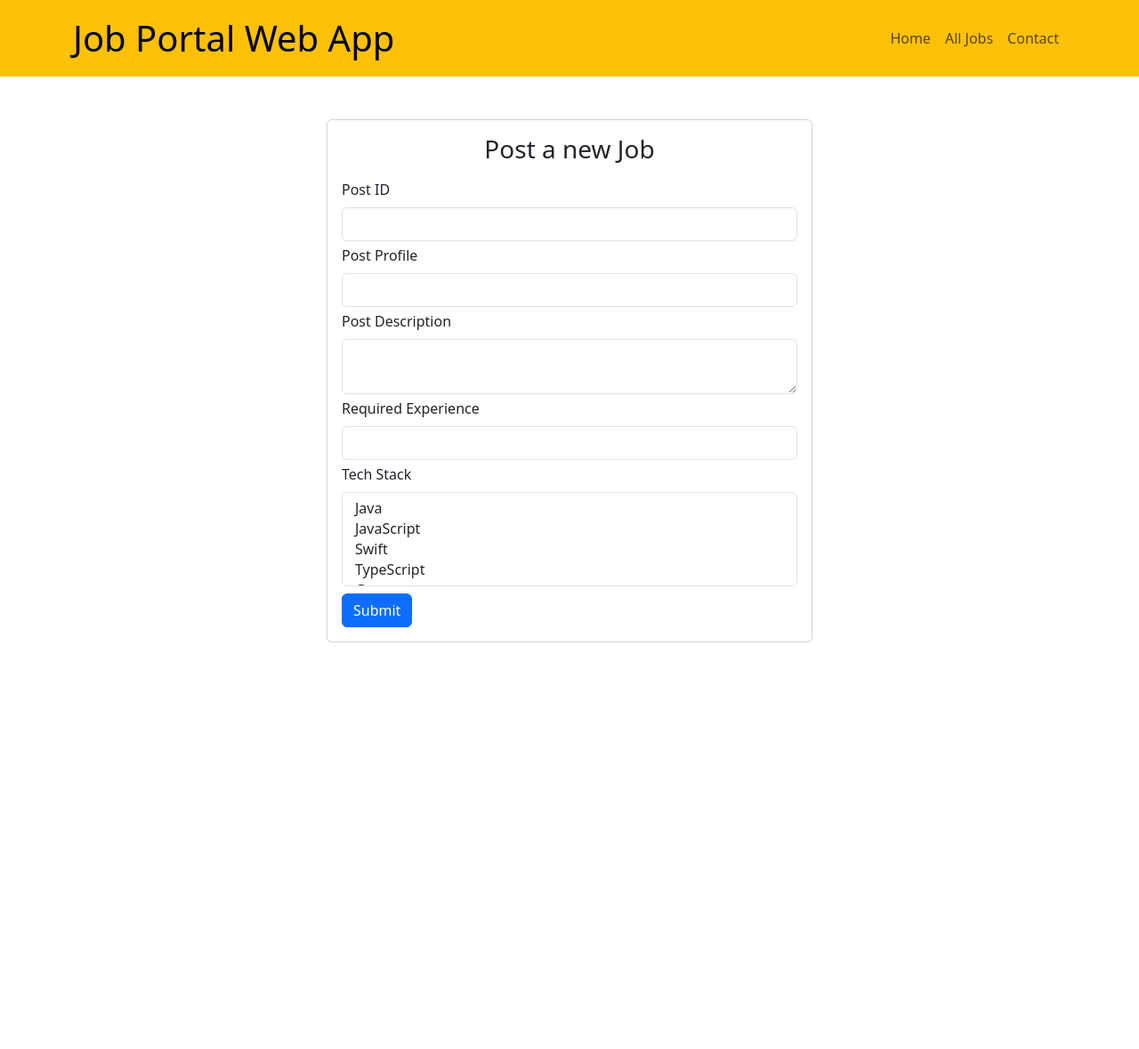
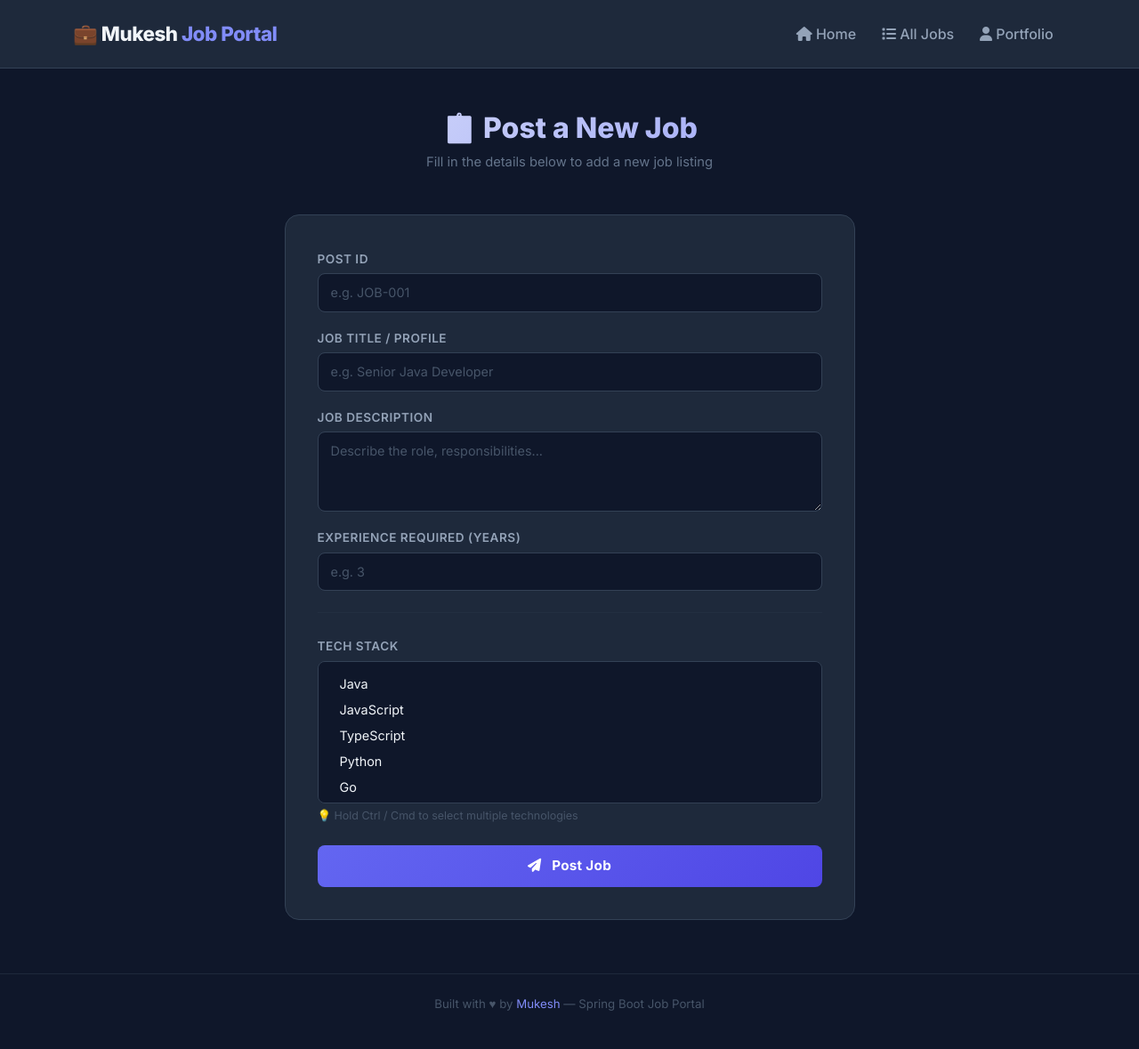
Before and after one commit to mukesh-sm-fsjwd/JobPortal, a Java web app: page /addjob in a window 1280 px wide. Shown: the whole page at 89% size. Before the commit the page ends 722 px from the top, so only its background shows below. Run offline with Spring Boot 4, a stand-in JSP engine, Linux system fonts and the light colour scheme.

Commit message:
Redesign addjob.jsp - dark navy theme, clean form layout

```diff
--- a/src/main/webapp/views/addjob.jsp
+++ b/src/main/webapp/views/addjob.jsp
@@ -7,202 +7,328 @@
 <head>
     <meta charset="UTF-8">
     <meta name="viewport" content="width=device-width, initial-scale=1">
-    <title>Telusko Job Portal</title>
-
-    <link
-            href="https://cdn.jsdelivr.net/npm/bootstrap@5.3.2/dist/css/bootstrap.min.css"
-            rel="stylesheet"
+    <title>Post a Job - Mukesh Job Portal</title>
+    <link href="https://fonts.googleapis.com/css2?family=Inter:wght@400;500;600;700;800&display=swap" rel="stylesheet">
+    <link href="https://cdn.jsdelivr.net/npm/bootstrap@5.3.2/dist/css/bootstrap.min.css" rel="stylesheet"
           integrity="sha384-T3c6CoIi6uLrA9TneNEoa7RxnatzjcDSCmG1MXxSR1GAsXEV/Dwwykc2MPK8M2HN"
           crossorigin="anonymous">
+    <link rel="stylesheet" href="https://cdnjs.cloudflare.com/ajax/libs/font-awesome/6.5.0/css/all.min.css">
+    <style>
+        * {
+            margin: 0;
+            padding: 0;
+            box-sizing: border-box;
+        }
 
-    <link rel="stylesheet" type="text/css" href="style.css">
-    <link rel="stylesheet" type="text/css" href="style1.css">
+        body {
+            font-family: 'Inter', sans-serif;
+            background-color: #0f172a;
+            color: #f1f5f9;
+            min-height: 100vh;
+        }
 
+        /* Navbar */
+        .navbar {
+            background-color: #1e293b !important;
+            border-bottom: 1px solid #334155;
+            padding: 1rem 0;
+        }
+
+        .navbar-brand {
+            color: #818cf8 !important;
+            font-weight: 800;
+            font-size: 1.4rem !important;
+            letter-spacing: -0.5px;
+        }
+
+        .navbar-brand span {
+            color: #f1f5f9;
+        }
+
+        .nav-link {
+            color: #94a3b8 !important;
+            font-weight: 500;
+            transition: color 0.2s ease;
+            padding: 0.4rem 0.9rem !important;
+            border-radius: 6px;
+        }
+
+        .nav-link:hover {
+            color: #818cf8 !important;
+            background-color: rgba(129, 140, 248, 0.08);
+        }
+
+        .navbar-toggler {
+            border-color: #334155;
+        }
+
+        .navbar-toggler-icon {
+            filter: invert(0.7);
+        }
+
+        /* Page Header */
+        .page-header {
+            padding: 48px 0 32px;
+            text-align: center;
+        }
+
+        .page-header h1 {
+            font-size: 2rem;
+            font-weight: 800;
+            background: linear-gradient(135deg, #f1f5f9 0%, #818cf8 100%);
+            -webkit-background-clip: text;
+            -webkit-text-fill-color: transparent;
+            background-clip: text;
+        }
+
+        .page-header p {
+            color: #64748b;
+            margin-top: 8px;
+            font-size: 0.92rem;
+        }
+
+        /* Form Card */
+        .form-card {
+            background: #1e293b;
+            border: 1px solid #334155;
+            border-radius: 16px;
+            padding: 36px;
+            margin-bottom: 60px;
+        }
+
+        .form-label {
+            color: #94a3b8;
+            font-size: 0.85rem;
+            font-weight: 600;
+            text-transform: uppercase;
+            letter-spacing: 0.5px;
+            margin-bottom: 6px;
+        }
+
+        .form-control,
+        .form-select {
+            background-color: #0f172a;
+            border: 1px solid #334155;
+            color: #f1f5f9;
+            border-radius: 8px;
+            padding: 10px 14px;
+            font-size: 0.9rem;
+            transition: border-color 0.2s ease, box-shadow 0.2s ease;
+        }
+
+        .form-control:focus,
+        .form-select:focus {
+            background-color: #0f172a;
+            border-color: #6366f1;
+            color: #f1f5f9;
+            box-shadow: 0 0 0 3px rgba(99, 102, 241, 0.15);
+            outline: none;
+        }
+
+        .form-control::placeholder {
+            color: #475569;
+        }
+
+        textarea.form-control {
+            resize: vertical;
+            min-height: 90px;
+        }
+
+        /* Multi-select */
+        select[multiple].form-select {
+            min-height: 160px;
+        }
+
+        select[multiple].form-select option {
+            padding: 6px 10px;
+            border-radius: 4px;
+        }
+
+        select[multiple].form-select option:checked {
+            background-color: #6366f1;
+            color: #fff;
+        }
+
+        .select-hint {
+            font-size: 0.78rem;
+            color: #475569;
+            margin-top: 5px;
+        }
+
+        /* Submit Button */
+        .btn-submit {
+            background: linear-gradient(135deg, #6366f1, #4f46e5);
+            color: #fff;
+            border: none;
+            padding: 12px 36px;
+            border-radius: 8px;
+            font-weight: 700;
+            font-size: 0.95rem;
+            width: 100%;
+            transition: all 0.2s ease;
+            cursor: pointer;
+            letter-spacing: 0.3px;
+        }
+
+        .btn-submit:hover {
+            background: linear-gradient(135deg, #4f46e5, #4338ca);
+            transform: translateY(-1px);
+            box-shadow: 0 8px 20px rgba(99, 102, 241, 0.35);
+        }
+
+        .btn-submit:active {
+            transform: translateY(0);
+        }
+
+        /* Divider */
+        .form-divider {
+            border: none;
+            border-top: 1px solid #334155;
+            margin: 24px 0;
+        }
+
+        /* Footer */
+        .footer {
+            border-top: 1px solid #1e293b;
+            text-align: center;
+            padding: 24px;
+            color: #475569;
+            font-size: 0.83rem;
+        }
+
+        .footer a {
+            color: #818cf8;
+            text-decoration: none;
+        }
+
+        @keyframes fadeInUp {
+            from { opacity: 0; transform: translateY(20px); }
+            to   { opacity: 1; transform: translateY(0); }
+        }
+
+        .fade-up {
+            animation: fadeInUp 0.5s ease forwards;
+        }
+    </style>
 </head>
 <body>
 
-<nav class="navbar navbar-expand-lg navbar-light bg-warning">
+<nav class="navbar navbar-expand-lg">
     <div class="container">
-        <a class="navbar-brand fs-1 fw-medium" href="#">Job Portal Web App</a>
-        <button class="navbar-toggler" type="button"
-                data-bs-toggle="collapse" data-bs-target="#navbarNav"
-                aria-controls="navbarNav" aria-expanded="false"
-                aria-label="Toggle navigation">
+        <a class="navbar-brand" href="home">&#x1F4BC; <span>Mukesh</span> Job Portal</a>
+        <button class="navbar-toggler" type="button" data-bs-toggle="collapse" data-bs-target="#navbarNav"
+                aria-controls="navbarNav" aria-expanded="false" aria-label="Toggle navigation">
             <span class="navbar-toggler-icon"></span>
         </button>
-
         <div class="collapse navbar-collapse" id="navbarNav">
             <ul class="navbar-nav ms-auto">
-                <li class="nav-item"><a class="nav-link" href="home">Home</a></li>
-                <li class="nav-item"><a class="nav-link" href="viewalljobs">All Jobs</a></li>
-                <li class="nav-item"><a class="nav-link" href="https://smmukesh.me/">Contact</a></li>
+                <li class="nav-item"><a class="nav-link" href="home"><i class="fa fa-home"></i> Home</a></li>
+                <li class="nav-item"><a class="nav-link" href="viewalljobs"><i class="fa fa-list"></i> All Jobs</a></li>
+                <li class="nav-item"><a class="nav-link" href="https://smmukesh.me" target="_blank"><i class="fa fa-user"></i> Portfolio</a></li>
             </ul>
         </div>
     </div>
 </nav>
 
-
-<div class="container mt-5">
-    <div class="row justify-content-center">
-        <div class="col-md-6">
-            <div class="card">
-                <div class="card-body">
-                    <h2 class="mb-3 text-center fs-3 font-weight-bold">Post a
-                        new Job</h2>
-                    <form action="handleForm" method="post">
-                        <div class="mb-1">
-                            <label for="postId" class="form-label">Post ID</label>
-                            <input type="text" class="form-control" id="postId"
-                                   name="postId" required>
+<div class="page-header fade-up">
+    <h1>&#x1F4CB; Post a New Job</h1>
+    <p>Fill in the details below to add a new job listing</p>
 </div>
 
-                        <div class="mb-1">
-                            <label for="postProfile" class="form-label">Post Profile</label>
-                            <input type="text" class="form-control" id="postProfile" name="postProfile" required>
+<div class="container fade-up">
+    <div class="row justify-content-center">
+        <div class="col-md-7">
+            <div class="form-card">
+                <form action="handleForm" method="post">
+                    <div class="mb-3">
+                        <label for="postId" class="form-label">Post ID</label>
+                        <input type="text" class="form-control" id="postId" name="postId"
+                               placeholder="e.g. JOB-001" required>
                     </div>
 
-
-                        <div class="mb-1">
-                            <label for="postDesc" class="form-label">Post Description</label>
-                            <textarea class="form-control" id="postDesc" name="postDesc" rows="2" required></textarea>
+                    <div class="mb-3">
+                        <label for="postProfile" class="form-label">Job Title / Profile</label>
+                        <input type="text" class="form-control" id="postProfile" name="postProfile"
+                               placeholder="e.g. Senior Java Developer" required>
                     </div>
 
-
-                        <div class="mb-1">
-                            <label for="reqExperience" class="form-label">Required
-                                Experience</label>
-                            <input type="number" class="form-control" id="reqExperience" name="reqExperience" required>
+                    <div class="mb-3">
+                        <label for="postDesc" class="form-label">Job Description</label>
+                        <textarea class="form-control" id="postDesc" name="postDesc"
+                                  placeholder="Describe the role, responsibilities..." rows="3" required></textarea>
                     </div>
 
+                    <div class="mb-3">
+                        <label for="reqExperience" class="form-label">Experience Required (years)</label>
+                        <input type="number" class="form-control" id="reqExperience" name="reqExperience"
+                               placeholder="e.g. 3" min="0" required>
+                    </div>
 
-                        <div class="mb-2">
+                    <hr class="form-divider">
+
+                    <div class="mb-4">
                         <label for="postTechStack" class="form-label">Tech Stack</label>
                         <select multiple class="form-select" id="postTechStack" name="postTechStack" required>
                             <option value="Java">Java</option>
                             <option value="JavaScript">JavaScript</option>
-                                <!-- Additional options -->
-                                <option value="Swift">Swift</option>
                             <option value="TypeScript">TypeScript</option>
+                            <option value="Python">Python</option>
                             <option value="Go">Go</option>
                             <option value="Kotlin">Kotlin</option>
                             <option value="Rust">Rust</option>
+                            <option value="Swift">Swift</option>
                             <option value="PHP">PHP</option>
                             <option value="HTML5">HTML5</option>
                             <option value="CSS3">CSS3</option>
-                                <option value="GraphQL">GraphQL</option>
-                                <option value="Raspberry Pi">Raspberry Pi</option>
-                                <option value="Arduino">Arduino</option>
-                                <option value="IoT (Internet of Things)">IoT (Internet
-                                    of Things)</option>
-                                <option value="Apache Kafka">Apache Kafka</option>
-                                <option value="Elasticsearch">Elasticsearch</option>
-                                <option value="Unity">Unity</option>
-                                <option value="Game Development">Game Development</option>
+                            <option value="React">React</option>
                             <option value="Vue.js">Vue.js</option>
                             <option value="Angular">Angular</option>
                             <option value="React Native">React Native</option>
                             <option value="Flutter">Flutter</option>
                             <option value="Node.js">Node.js</option>
                             <option value="Express.js">Express.js</option>
+                            <option value="Spring Boot">Spring Boot</option>
                             <option value="Django">Django</option>
                             <option value="Flask">Flask</option>
                             <option value="Ruby on Rails">Ruby on Rails</option>
                             <option value="Laravel">Laravel</option>
                             <option value="TensorFlow">TensorFlow</option>
                             <option value="PyTorch">PyTorch</option>
+                            <option value="Machine Learning">Machine Learning</option>
+                            <option value="Artificial Intelligence">Artificial Intelligence</option>
+                            <option value="Docker">Docker</option>
                             <option value="Kubernetes">Kubernetes</option>
-                                <option value="Docker">Docker</option>
                             <option value="Jenkins">Jenkins</option>
-                                <option value="AWS (Amazon Web Services)">AWS (Amazon
-                                    Web Services)</option>
+                            <option value="AWS (Amazon Web Services)">AWS</option>
                             <option value="Azure">Azure</option>
                             <option value="Google Cloud">Google Cloud</option>
                             <option value="DevOps">DevOps</option>
+                            <option value="GraphQL">GraphQL</option>
+                            <option value="Apache Kafka">Apache Kafka</option>
+                            <option value="Elasticsearch">Elasticsearch</option>
                             <option value="Blockchain">Blockchain</option>
-                                <option value="Machine Learning">Machine Learning</option>
-                                <option value="Artificial Intelligence">Artificial
-                                    Intelligence</option>
                             <option value="Cybersecurity">Cybersecurity</option>
-                                <option
-                                        value="CISSP (Certified Information Systems Security Professional)">CISSP
-                                    (Certified Information Systems Security Professional)</option>
-                                <option value="CompTIA Security+">CompTIA Security+</option>
-                                <option value="Certified Ethical Hacker (CEH)">Certified
-                                    Ethical Hacker (CEH)</option>
+                            <option value="Unity">Unity</option>
+                            <option value="Game Development">Game Development</option>
+                            <option value="IoT (Internet of Things)">IoT</option>
                             <option value="Scrum">Scrum</option>
                             <option value="Agile">Agile</option>
-                                <option value="Kanban">Kanban</option>
-                                <option value="GraphQL">GraphQL</option>
-                                <option value="Vue.js">Vue.js</option>
-                                <option value="Angular">Angular</option>
-                                <option value="React Native">React Native</option>
-                                <option value="Flutter">Flutter</option>
-                                <option value="Node.js">Node.js</option>
-                                <option value="Express.js">Express.js</option>
-                                <option value="Django">Django</option>
-                                <option value="Flask">Flask</option>
-                                <option value="Ruby on Rails">Ruby on Rails</option>
-                                <option value="Laravel">Laravel</option>
-                                <option value="TensorFlow">TensorFlow</option>
-                                <option value="PyTorch">PyTorch</option>
-                                <option value="Kubernetes">Kubernetes</option>
-                                <option value="Docker">Docker</option>
-                                <option value="Jenkins">Jenkins</option>
-                                <option value="AWS (Amazon Web Services)">AWS (Amazon
-                                    Web Services)</option>
-                                <option value="Azure">Azure</option>
-                                <option value="Google Cloud">Google Cloud</option>
-                                <option value="DevOps">DevOps</option>
-                                <option value="Blockchain">Blockchain</option>
-                                <option value="Machine Learning">Machine Learning</option>
-                                <option value="Artificial Intelligence">Artificial
-                                    Intelligence</option>
-                                <option value="Cybersecurity">Cybersecurity</option>
-                                <option
-                                        value="CISSP (Certified Information Systems Security Professional)">CISSP
-                                    (Certified Information Systems Security Professional)</option>
-                                <option value="CompTIA Security+">CompTIA Security+</option>
-                                <option value="Certified Ethical Hacker (CEH)">Certified
-                                    Ethical Hacker (CEH)</option>
-                                <option value="Scrum">Scrum</option>
-                                <option value="Agile">Agile</option>
-                                <option value="Kanban">Kanban</option>
-                                <option value="GraphQL">GraphQL</option>
-                                <option value="Raspberry Pi">Raspberry Pi</option>
-                                <option value="Arduino">Arduino</option>
-                                <option value="IoT (Internet of Things)">IoT (Internet
-                                    of Things)</option>
-                                <option value="Apache Kafka">Apache Kafka</option>
-                                <option value="Elasticsearch">Elasticsearch</option>
-                                <option value="Unity">Unity</option>
-                                <option value="Game Development">Game Development</option>
-                                <option value="Swift">Swift</option>
-                                <option value="TypeScript">TypeScript</option>
-                                <option value="Go">Go</option>
-                                <option value="Kotlin">Kotlin</option>
-                                <option value="Rust">Rust</option>
-                                <option value="PHP">PHP</option>
-                                <option value="HTML5">HTML5</option>
-                                <option value="CSS3">CSS3</option>
-                                <option value="GraphQL">GraphQL</option>
-                                <option value="Raspberry Pi">Raspberry Pi</option>
-                                <option value="Arduino">Arduino</option>
-                                <option value="IoT (Internet of Things)">IoT (Internet
-                                    of Things)</option>
-                                <option value="Apache Kafka">Apache Kafka</option>
-                                <option value="Elasticsearch">Elasticsearch</option>
-                                <option value="Unity">Unity</option>
-                                <option value="Game Development">Game Development</option>
                         </select>
+                        <div class="select-hint">&#x1F4A1; Hold Ctrl / Cmd to select multiple technologies</div>
                     </div>
 
-                        <button type="submit" class="btn btn-primary">Submit</button>
+                    <button type="submit" class="btn-submit">
+                        <i class="fa fa-paper-plane"></i> &nbsp; Post Job
+                    </button>
                 </form>
             </div>
         </div>
     </div>
 </div>
-</div>
+
+<footer class="footer">
+    <p>Built with &#x2665; by <a href="https://smmukesh.me" target="_blank">Mukesh</a> &mdash; Spring Boot Job Portal</p>
+</footer>
 
 <script src="https://cdn.jsdelivr.net/npm/bootstrap@5.3.2/dist/js/bootstrap.bundle.min.js"
         integrity="sha384-C6RzsynM9kWDrMNeT87bh95OGNyZPhcTNXj1NW7RuBCsyN/o0jlpcV8Qyq46cDfL"
```
Lines whose indentation alone changed are shown as unchanged.
